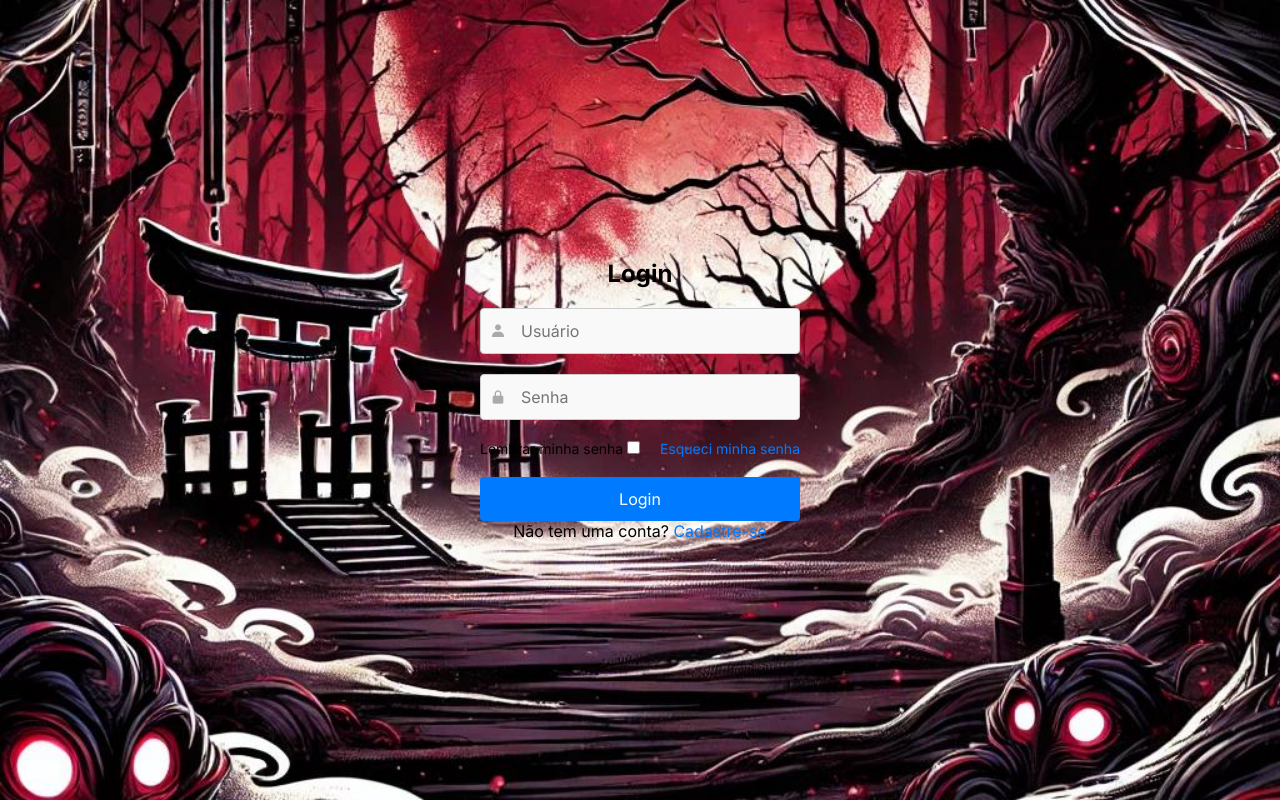
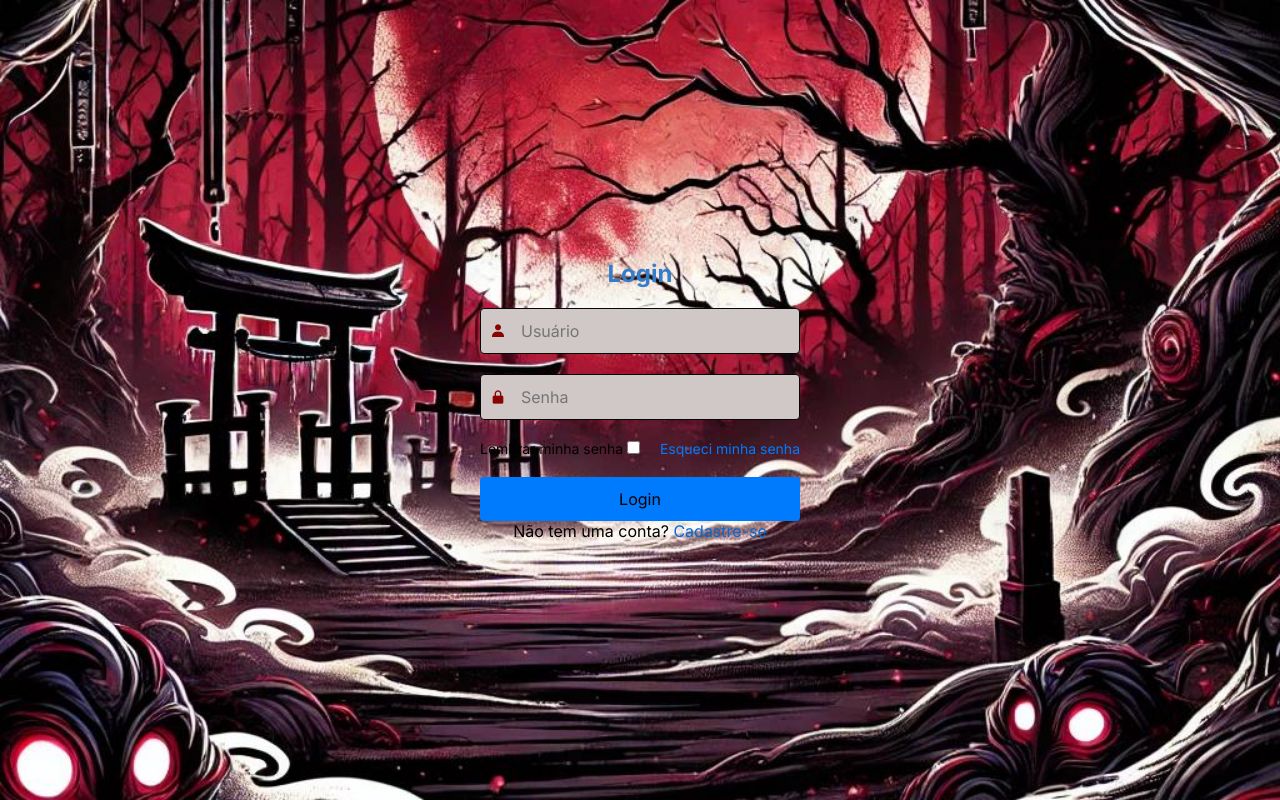
Before and after one commit to jacksonmoura10/tela-de-login, a plain HTML site: page index.html in a window 1280 px wide. Drawn offline with nearby package versions, Linux system fonts and the light colour scheme.

Commit message:
Atualiza estilos no arquivo styles.css

```diff
--- a/styles.css
+++ b/styles.css
@@ -16,8 +16,9 @@ body {
     align-items: center;
     height: 100vh;
     margin: 0;
+    background-size: cover;
+    background-position: center;
 }
-
 /* Container do formulário */
 .container {
     padding: 40px;
@@ -32,7 +33,7 @@ h1 {
     font-size: 24px;
     margin-bottom: 20px;
     text-align: center;
-    color:black;
+    color:#337dcd;
 }
 
 /* Estilos dos campos de entrada */
@@ -46,9 +47,9 @@ h1 {
     padding: 12px;
     padding-left: 40px; /* Espaço para o ícone */
     font-size: 16px;
-    border: 1px solid #ccc;
+    border: 1px solid #060606;
     border-radius: 4px;
-    background-color: #f9f9f9;
+    background-color: #d0c7c7;
 }
 
 .input-box i {
@@ -56,7 +57,7 @@ h1 {
     left: 10px;
     top: 50%;
     transform: translateY(-50%);
-    color: #aaa;
+    color: #8a0303;
 }
 
 /* Estilos para a área de lembrar senha e link de esqueci minha senha */
@@ -73,7 +74,7 @@ h1 {
 
 .remember-forgot a {
     font-size: 14px;
-    color: #007BFF;
+    color: #007bff;
     text-decoration: none;
 }
 
@@ -85,8 +86,8 @@ h1 {
 button {
     width: 100%;
     padding: 12px;
-    background-color: #007BFF;
-    color: white;
+    background-color: #007bfe;
+    color: rgb(10, 0, 0);
     font-size: 16px;
     border: none;
     border-radius: 4px;
@@ -95,7 +96,7 @@ button {
 }
 
 button:hover {
-    background-color: #0056b3;
+    background-color: #0475ed;
 }
 
 /* Estilos do link de cadastro */
@@ -104,7 +105,7 @@ button:hover {
 }
 
 .register-link a {
-    color: #007BFF;
+    color: #0569d4;
     text-decoration: none;
 }
 
```
